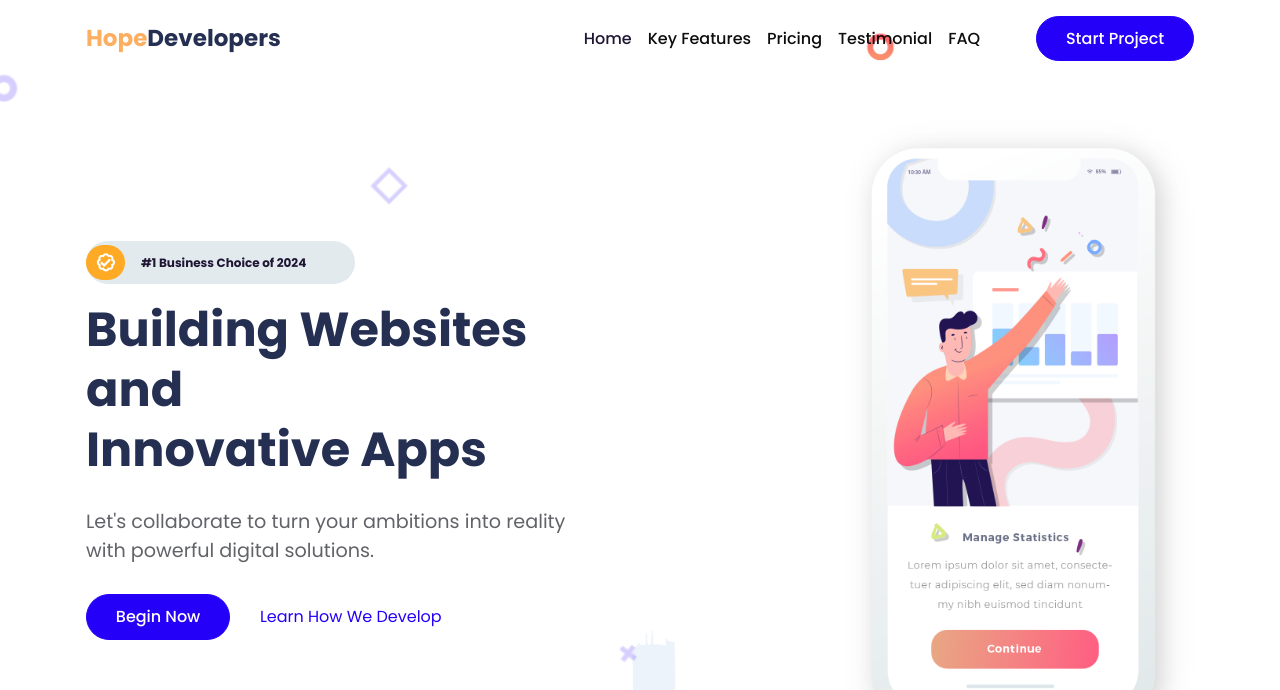
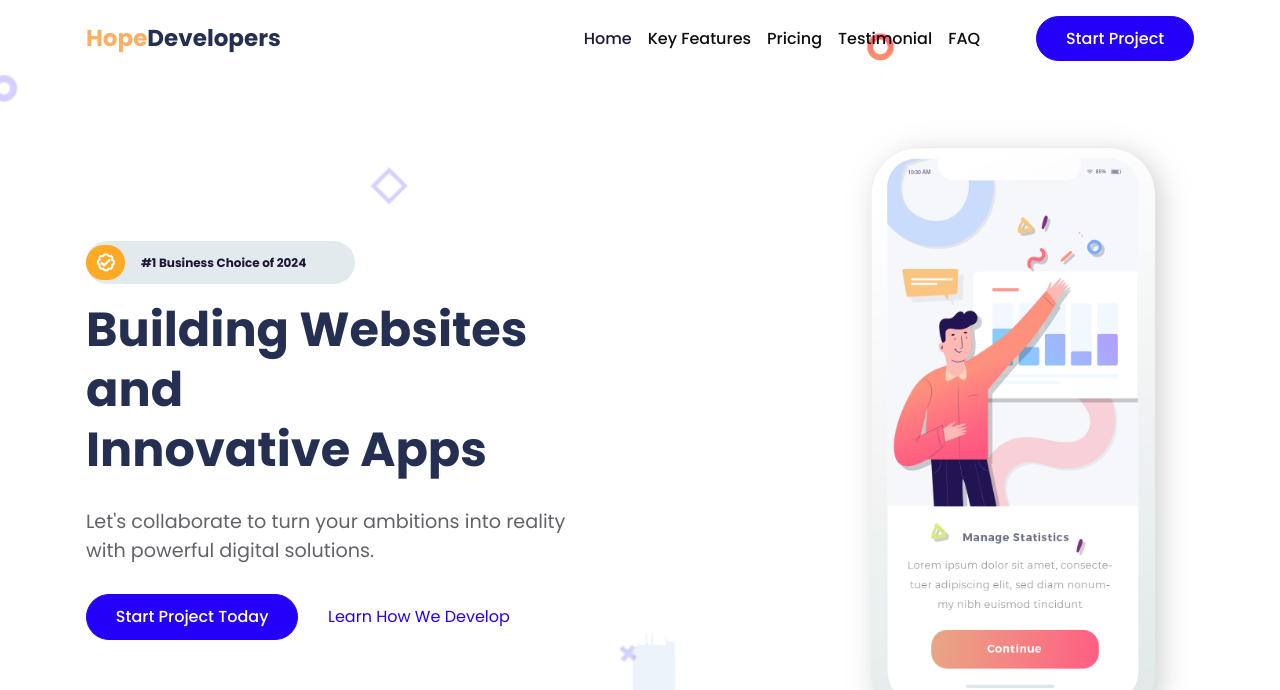
Before and after one commit to HopeDevelopers-Workspace/Hope-Developers, a plain HTML site: page index.html in a window 1280 px wide. Shown: the top 690 px of the page. Drawn offline with Linux system fonts and the light colour scheme.

Commit message:
first commit

```diff
--- a/index.html
+++ b/index.html
@@ -69,7 +69,7 @@
             <div class="col-md-5 col-lg-6 order-md-1 text-center text-md-end"><img class="img-fluid" src="assets/img/illustrations/mobile.png" width="350" alt="" /></div>
             <div class="col-md-7 col-lg-6 text-center text-md-start"><span class="badge bg-light rounded-pill text-dark align-items-center d-flex flex-row-reverse justify-content-end mx-auto mx-md-0 ps-0 w-75 w-sm-50 w-md-75 w-xl-50 mb-3">#1 Business Choice  of 2024<img class="img-fluid float-start me-3" src="assets/img/illustrations/arrow-right.png" alt=""/></span>
               <h1 class="mb-4 display-3 fw-bold lh-sm">Building Websites and <br class="d-block d-lg-none d-xl-block" />Innovative Apps</h1>
-              <p class="mt-3 mb-4 fs-1">Let's collaborate to turn your ambitions into reality <br class="d-none d-lg-block" />with powerful digital solutions.</p><a class="btn btn-lg btn-primary rounded-pill hover-top" href="#" role="button">Begin Now</a><a class="btn btn-link ps-md-4" href="https://youtu.be/Fi3_BjVzpqk?si=06h9Jb-yDnndGd7T" role="button"> Learn How We Develop</a>
+              <p class="mt-3 mb-4 fs-1">Let's collaborate to turn your ambitions into reality <br class="d-none d-lg-block" />with powerful digital solutions.</p><a class="btn btn-lg btn-primary rounded-pill hover-top" href="client-form.html" role="button">Start Project Today</a><a class="btn btn-link ps-md-4" href="https://youtu.be/Fi3_BjVzpqk?si=06h9Jb-yDnndGd7T" role="button"> Learn How We Develop</a>
             </div>
           </div>
         </div>
@@ -348,7 +348,7 @@
                     <li class="text-700 py-2 text-secondary">Whatsapp Integration </li>
                   </ul>
 
-                  <div class="d-flex flex-column"> <a class="btn btn-lg btn-primary rounded-pill mb-3" href="#">Start Project</a><a href="#" class="text-center">Learn More</a></div>
+                  <div class="d-flex flex-column"> <a class="btn btn-lg btn-primary rounded-pill mb-3" href="client-form.html">Start Project</a><a href="#" class="text-center">Learn More</a></div>
                 </div>
               </div>
             </div>
@@ -367,7 +367,7 @@
                     <li class="text-700 py-2 text-secondary">Google Analytics</li>
                     <li class="text-700 py-2 text-secondary">Google search Console </li>
                   </ul>
-                  <div class="d-flex flex-column"> <a class="btn btn-lg btn-primary rounded-pill mb-3" href="#">Start Project</a><a href="#" class="text-center">Learn More</a></div>
+                  <div class="d-flex flex-column"> <a class="btn btn-lg btn-primary rounded-pill mb-3" href="client-form.html">Start Project</a><a href="#" class="text-center">Learn More</a></div>
                 </div>
               </div>
             </div>
@@ -390,7 +390,7 @@
                     <li class="text-700 py-2 text-secondary">Delivery Solutions </li>
                     <li class="text-700 py-2 text-secondary">Payment Integration </li>
                   </ul>
-                  <div class="d-flex flex-column"> <a class="btn btn-lg btn-primary rounded-pill mb-3" href="#">Start Project</a><a href="#" class="text-center">Learn More</a></div>
+                  <div class="d-flex flex-column"> <a class="btn btn-lg btn-primary rounded-pill mb-3" href="client-form.html">Start Project</a><a href="#" class="text-center">Learn More</a></div>
                 </div>
               </div>
             </div>
@@ -414,7 +414,7 @@
                     <li class="text-700 py-2 text-secondary">Database Population </li>
                     <li class="text-700 py-2 text-secondary">CRM Integration </li>
                   </ul>
-                  <div class="d-flex flex-column"> <a class="btn btn-lg btn-primary rounded-pill mb-3" href="#">Start Project</a><a href="#" class="text-center">Learn More</a></div>
+                  <div class="d-flex flex-column"> <a class="btn btn-lg btn-primary rounded-pill mb-3" href="client-form.html">Start Project</a><a href="#" class="text-center">Learn More</a></div>
                 </div>
               </div>
             </div>
```
Also changed, not shown: client-form.html (+2 -1 lines).
